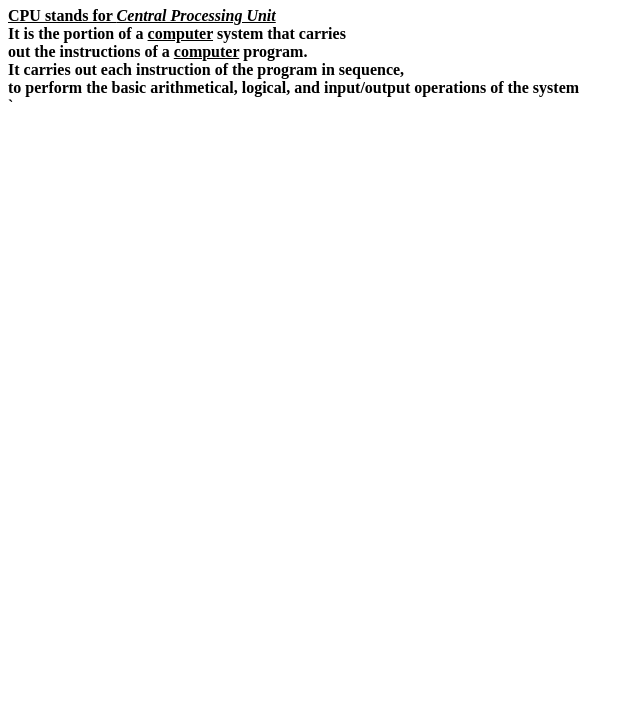
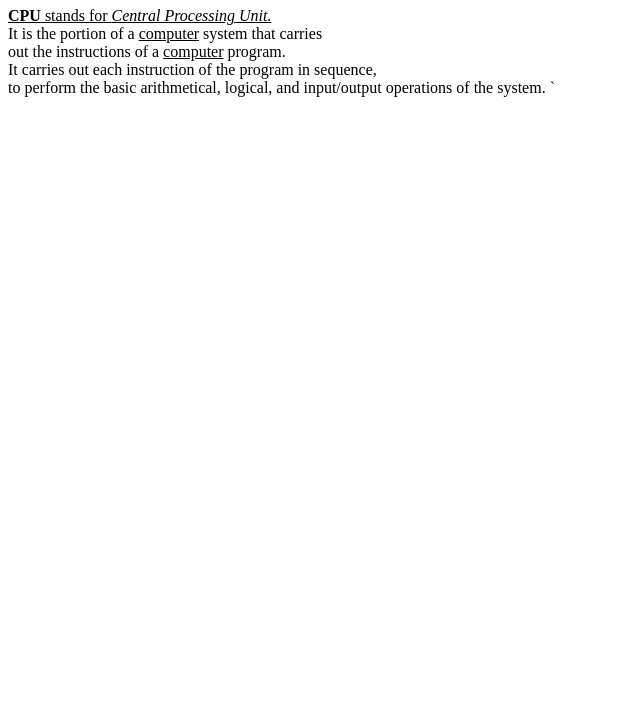
Before and after one commit to iamneo-production/eccdeaadecfadaeccdfffebaeceaec, a plain HTML site: page public/index.html in a window 1280 px wide. Shown: the part 73-800 px from the top of the page, without its empty margins (0-640 px from the left). Drawn offline with Linux system fonts and the light colour scheme.

Commit message:
Backup Commit

```diff
--- a/public/index.html
+++ b/public/index.html
@@ -4,11 +4,11 @@
     <h1>CPU</h1>
 </head>
 <body>
-<u><b>CPU stands for <i>Central Processing Unit</i></u><br>
+<u><b>CPU</b> stands for <i> Central Processing Unit. </i></u><br>
     It is  the portion of a <u>computer</u> system that carries<br>
     out the instructions of a <u>computer</u> program.<br>
     It carries out each instruction of the program in sequence,<br>
-    to perform the basic arithmetical, logical, and input/output operations of the system<br>
+    to perform the basic arithmetical, logical, and input/output operations of the system.
 </body>
 </html>
 
```
